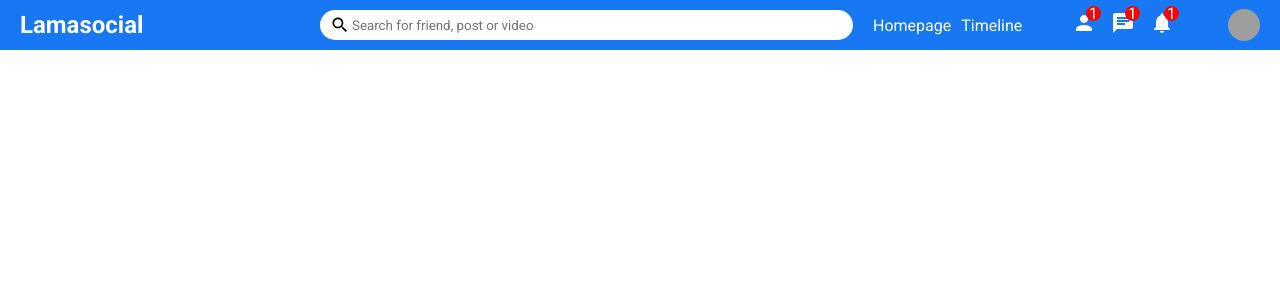
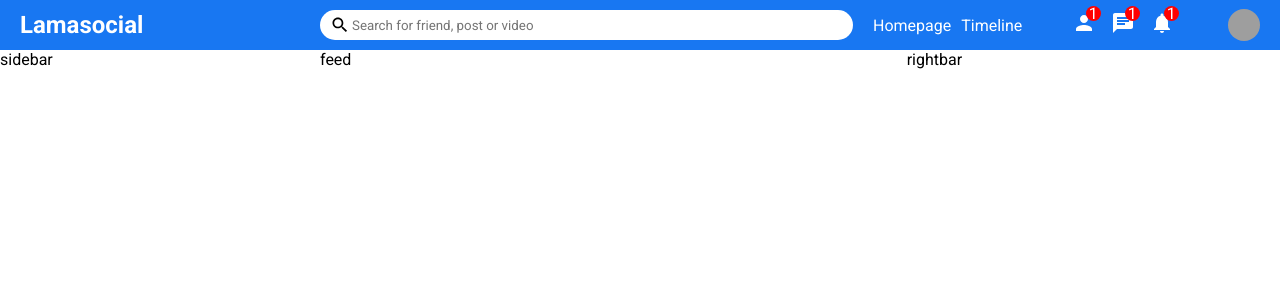
Before and after one commit to astarforbae/react-social, a React (Create React App) app: page / in a window 1280 px wide. Shown: the top 300 px of the page. Built offline with nearby package versions, Linux system fonts and the light colour scheme; grey boxes are pictures that could not be loaded.

Commit message:
add basic frame of the page (sidebar, feed and rightbar)

```diff
--- /dev/null
+++ b/src/components/feed/Feed.jsx
@@ -0,0 +1,9 @@
+import "./feed.css"
+
+export default function Feed() {
+  return (
+    <div className="feed">
+      feed
+    </div>
+  )
+}
--- /dev/null
+++ b/src/components/feed/feed.css
@@ -0,0 +1,3 @@
+.feed{
+  flex:5.5;
+}
--- /dev/null
+++ b/src/components/rightbar/Rightbar.jsx
@@ -0,0 +1,9 @@
+import "./rightbar.css"
+
+export default function Rightbar() {
+  return (
+    <div className="rightbar">
+      rightbar
+    </div>
+  )
+}
--- /dev/null
+++ b/src/components/rightbar/rightbar.css
@@ -0,0 +1,3 @@
+.rightbar{
+  flex:3.5;
+}
--- /dev/null
+++ b/src/components/sidebar/Sidebar.jsx
@@ -0,0 +1,8 @@
+import "./sidebar.css"
+export default function Sidebar() {
+  return (
+    <div className="sidebar">
+      sidebar
+    </div>
+  )
+}
--- /dev/null
+++ b/src/components/sidebar/sidebar.css
@@ -0,0 +1,4 @@
+.sidebar{
+  flex: 3;
+  height: calc(100vh - 50px);
+}
--- a/src/components/topbar/Topbar.jsx
+++ b/src/components/topbar/Topbar.jsx
@@ -1,4 +1,4 @@
-import "./Topbar.css";
+import "./topbar.css";
 import {Search, Person, Chat, Notifications} from "@material-ui/icons";
 export default function Topbar() {
   return (
--- a/src/pages/home/Home.css
+++ b/src/pages/home/Home.css
@@ -0,0 +1,4 @@
+.homeContainer{
+  display: flex;
+  width: 100%;
+}
--- a/src/pages/home/Home.js
+++ /dev/null
@@ -1,7 +0,0 @@
-import Topbar from "../../components/topbar/Topbar";
-
-export default function Home() {
-  return (
-    <Topbar/>
-  )
-}
--- /dev/null
+++ b/src/pages/home/Home.jsx
@@ -0,0 +1,17 @@
+import Sidebar from "../../components/sidebar/Sidebar";
+import Topbar from "../../components/topbar/Topbar";
+import Feed from "../../components/feed/Feed";
+import Rightbar from "../../components/rightbar/Rightbar";
+import "./home.css"
+export default function Home() {
+  return (
+    <>
+      <Topbar />
+      <div className="homeContainer">
+        <Sidebar />
+        <Feed/>
+        <Rightbar/>
+      </div>
+    </>
+  )
+}
```
